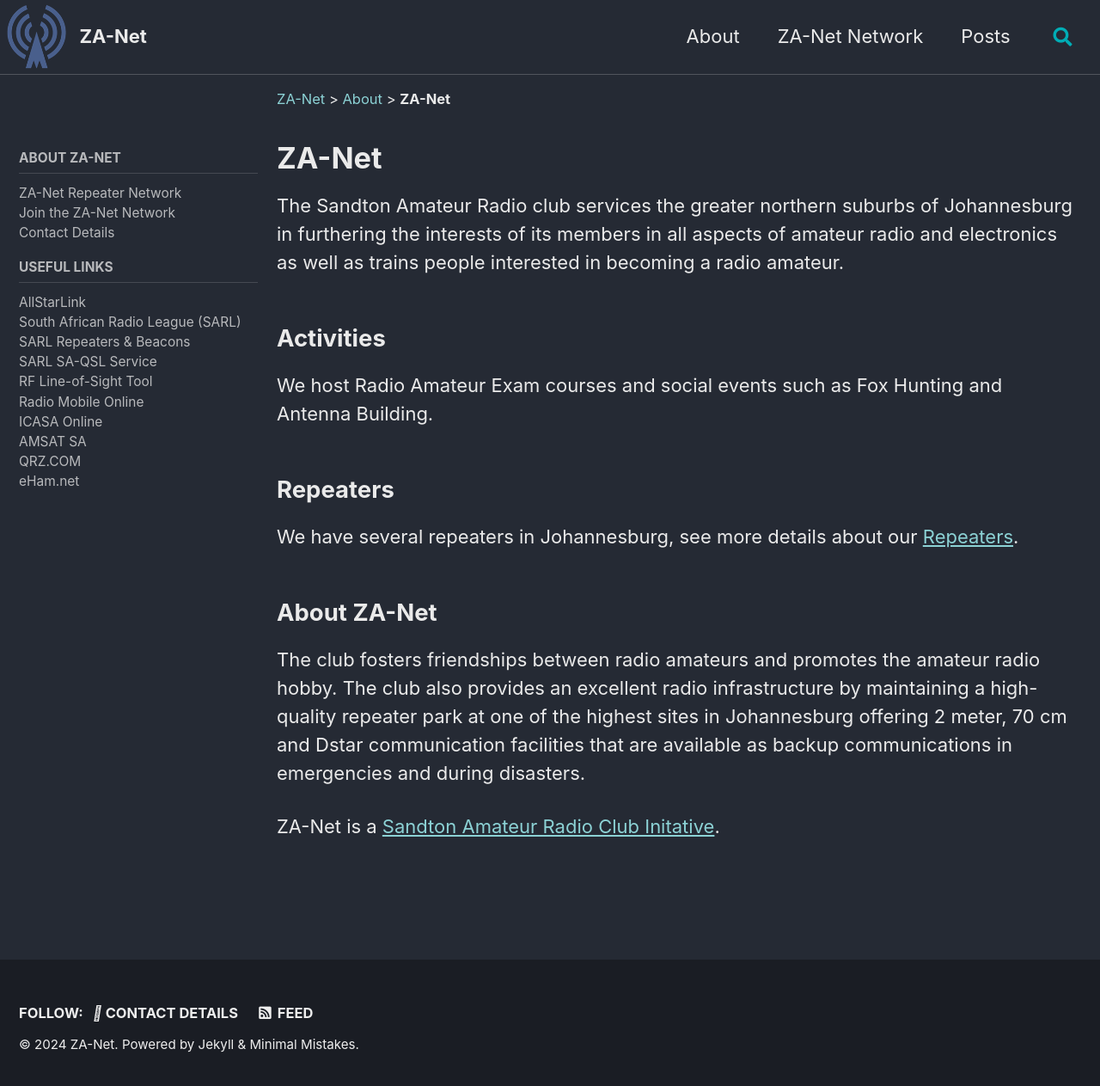
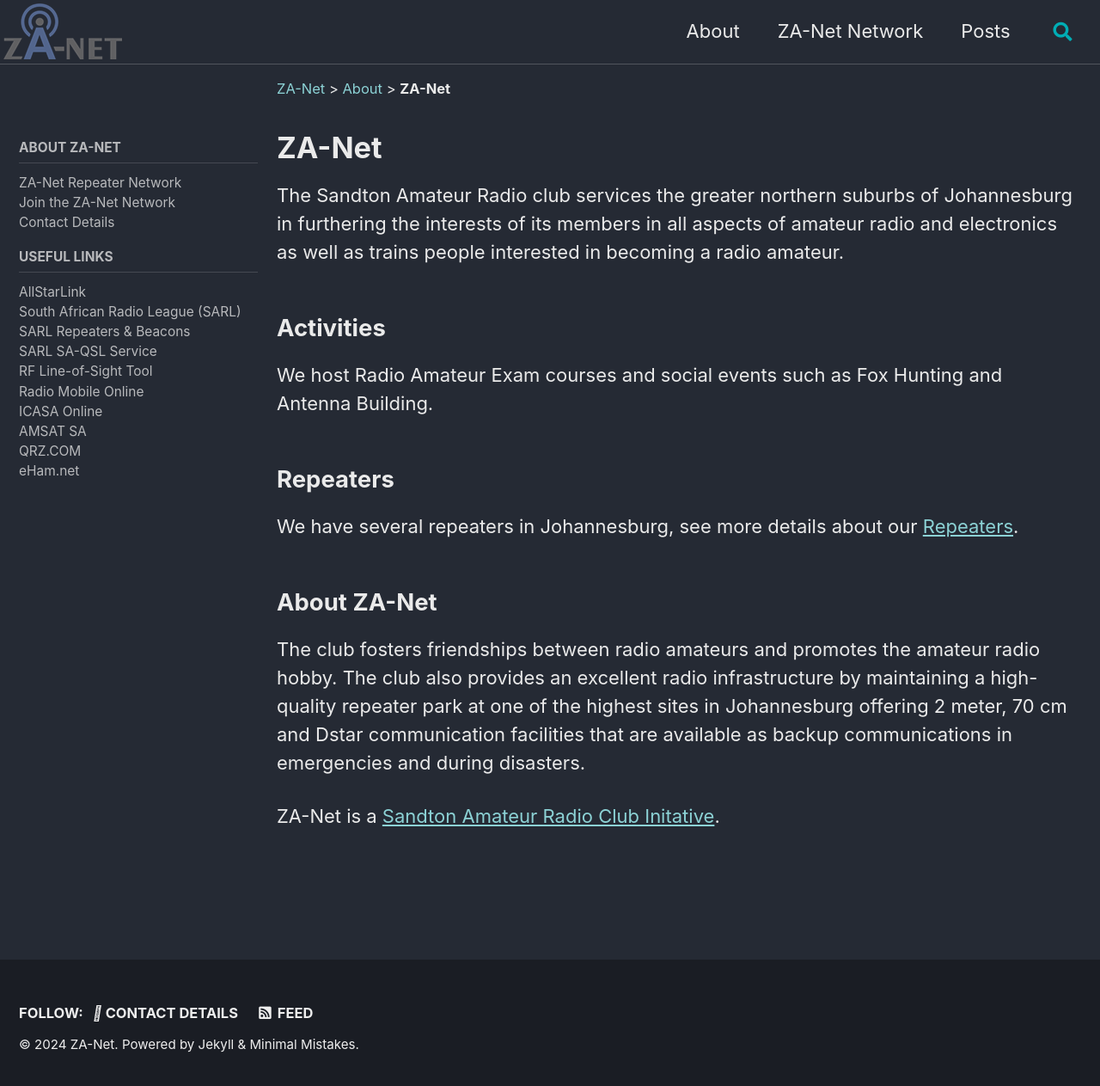
Before and after one commit to za-net/za-net.github.io, a Jekyll site: the page built from _pages/about-zanet.md, in a window 1280 px wide and 1271 px high. Shown: the top 1263 px of the window at 86% size. Built offline with Jekyll 4.4.1, drawn with Linux system fonts in a browser that asks for light colours; cached includes are drawn as plain includes.

Commit message:
New Logo

```diff
--- a/_config.yml
+++ b/_config.yml
@@ -16,7 +16,7 @@
 minimal_mistakes_skin : "dark"
 # Site Settings
 locale                   : "en-US"
-title                    : "ZA-Net"
+title                    : ""
 title_separator          : "-"
 subtitle                 : # site tagline that appears below site title in masthead
 name                     : "ZA-Net"
@@ -25,7 +25,7 @@
 baseurl                  : # the subpath of your site, e.g. "/blog"
 repository               : # GitHub username/repo-name e.g. "mmistakes/minimal-mistakes"
 teaser                   : # path of fallback teaser image, e.g. "/assets/images/500x300.png"
-logo                     : "/assets/images/zanet.icon.png" # path of logo image to display in the masthead, e.g. "/assets/images/88x88.png"
+logo                     : "/images/ZA-NET_LOGO-Small.png" # path of logo image to display in the masthead, e.g. "/assets/images/88x88.png"
 masthead_title           : # overrides the website title displayed in the masthead, use " " for no title
 breadcrumbs              : true, false (default)
 words_per_minute         : 200
```
Also changed, not shown: _pages/about-zanet.md (line endings or trailing spaces), images/ZA-NET_LOGO-Small.png (added), images/ZA-NET_LOGO.png (added).
